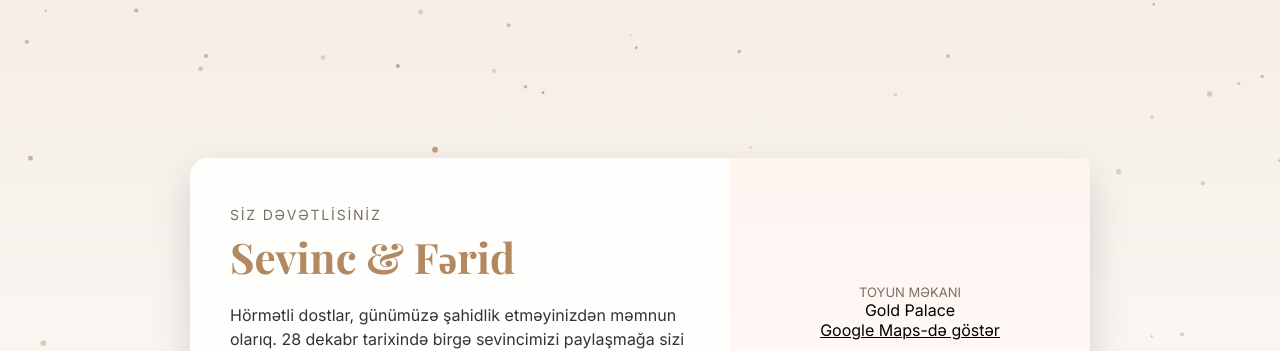
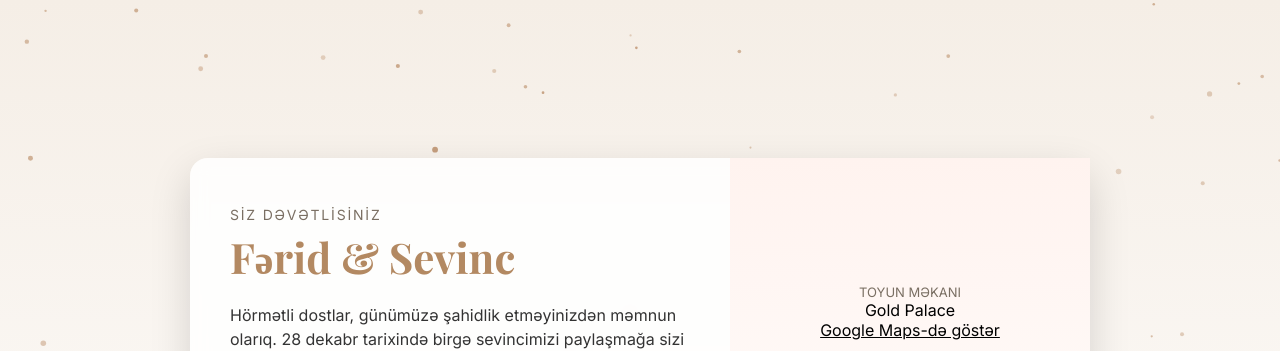
Before and after one commit to aladdinalizada/wedding-invite, a plain HTML site: page index.html in a window 1280 px wide. Shown: the top 351 px of the page. Drawn offline with nearby package versions, Linux system fonts and the light colour scheme.

Commit message:
change names list

```diff
--- a/index.html
+++ b/index.html
@@ -28,7 +28,7 @@
     <div class="card fade">
         <section class="left">
             <div class="title fade delay1">Siz dəvətlisiniz</div>
-            <h1 class="couple fade delay2">Sevinc & Fərid</h1>
+            <h1 class="couple fade delay2">Fərid & Sevinc</h1>
             <p class="message fade delay3">
                 Hörmətli dostlar, günümüzə şahidlik etməyinizdən məmnun olarıq.
                 28 dekabr tarixində birgə sevincimizi paylaşmağa sizi dəvət edirik.
```
